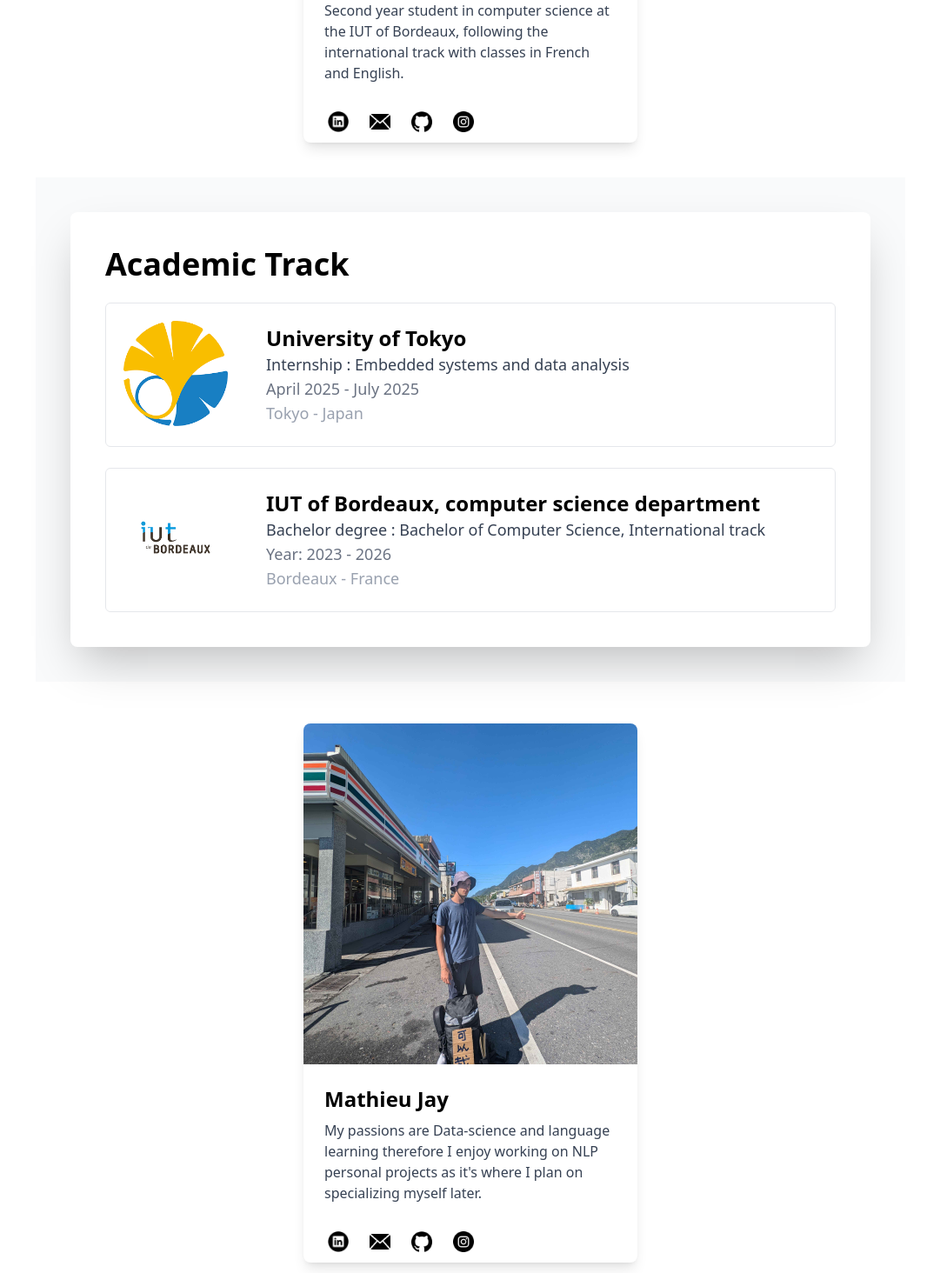
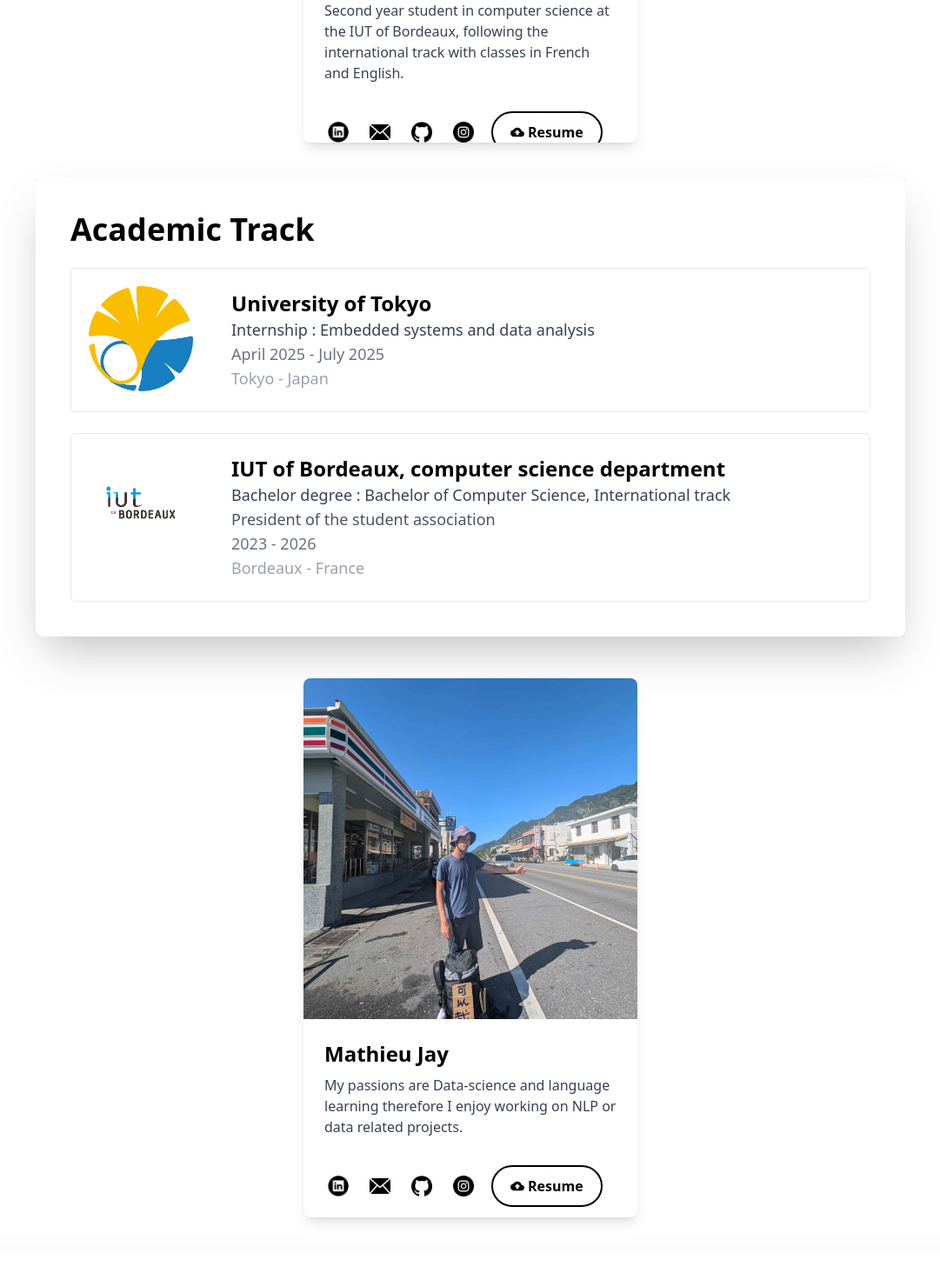
Before and after one commit to Arkww/newPortfolio, a React (Vite) app: page / in a window 1280 px wide. Shown: the part 1280-2744 px from the top of the page at 87% size, without its empty margins (99-1180 px from the left). Built offline with nearby package versions, Linux system fonts and the light colour scheme.

Commit message:
Visual fixed

```diff
--- a/src/App.tsx
+++ b/src/App.tsx
@@ -18,7 +18,7 @@ function App() {
  const handleScroll = () => {
   const currentScrollPos = window.pageYOffset;
 
-  // Show nav when at the top of the page regardless of scroll direction
+  // Show nav when at the top of the page regardless of scroll direction²
   if (currentScrollPos < 100) {
     setShowNav(true);
   } else if (prevScrollPos > currentScrollPos) {
@@ -64,7 +64,7 @@ function App() {
       }}
       className="text-lg font-semibold bg-blue-100 px-3 py-1 rounded hover:bg-blue-200"
     >
-      Track Page
+      Academic track
     </button>
     <button
       onClick={() => {
@@ -78,7 +78,7 @@ function App() {
       }}
       className="text-lg font-semibold bg-blue-100 px-3 py-1 rounded hover:bg-blue-200"
     >
-      Project Page
+      My work
     </button>
   </div>
 </nav>
--- a/src/components/Bios/1Bio.tsx
+++ b/src/components/Bios/1Bio.tsx
@@ -22,12 +22,38 @@ const Bio: React.FC = () => {
                     <p className="text-gray-700 mb-4">
                         Second year student in computer science at the IUT of Bordeaux, following the international track with classes in French and English.
                     </p>
-                    <div className="flex gap-4 mt-4">
+                    <div className="flex gap-4 mt-4 text-center items-center">
                         {logos.map((logo, index) => (
                             <a key={index} href={logo.link} target="_blank" rel="noopener noreferrer">
                                 <img src={logo.src} alt="logo" className="w-8 h-6 object-contain transition-transform duration-200 transform hover:scale-110 hover:shadow-lg" />
                             </a>
                         ))}
+                        <a href="../../../public/assets/CVEN.pdf" download className="flex flex-center">
+
+                            <button
+                                className="flex items-center justify-center cursor-pointer bg-gradient-to-tr from-grey to-white border-2 border-black rounded-full transition duration-300 ease-in-out px-5 py-2.5 font-bold text-black hover:from-white hover:to-black hover:text-white"
+                                style={{ filter: 'grayscale(100%)' }}
+                            >
+                                <svg
+                                    viewBox="0 0 24 24"
+                                    xmlns="http://www.w3.org/2000/svg"
+                                    height="16px"
+                                    width="16px"
+                                    className="mr-1"
+                                >
+                                    <path d="M0 0h24v24H0V0z" fill="none" />
+                                    <path
+                                        fill="currentColor"
+                                        d="M19.35 10.04C18.67 6.59 15.64 4 12 4
+                                            9.11 4 6.6 5.64 5.35 8.04 2.34 8.36 0 10.91 0 14
+                                            c0 3.31 2.69 6 6 6h13c2.76 0 5-2.24 5-5
+                                            0-2.64-2.05-4.78-4.65-4.96zM14 13v4h-4v-4H7
+                                            l4.65-4.65c.2-.2.51-.2.71 0L17 13h-3z"
+                                    />
+                                </svg>
+                                Resume
+                            </button>
+                        </a>
                     </div>
                 </div>
             </div>
--- a/src/components/Bios/2Bio.tsx
+++ b/src/components/Bios/2Bio.tsx
@@ -20,14 +20,40 @@ const Bio: React.FC = () => {
                 <h2 className="text-2xl font-bold mb-2">Mathieu Jay</h2>
                 <div className='flex flex-col justify-between h-full'>
                     <p className="text-gray-700 mb-4">
-                        My passions are Data-science and language learning therefore I enjoy working on NLP personal projects as it's where I plan on specializing myself later.
+                        My passions are Data-science and language learning therefore I enjoy working on NLP or data related projects.
                     </p>
-                    <div className='flex gap-4 mt-4'>
+                    <div className='flex gap-4 mt-4 text-center items-center'>
                         {logos.map((logo, index) => (
                             <a key={index} href={logo.link} target="_blank" rel="noopener noreferrer">
                                 <img src={logo.src} alt="logo" className="w-8 h-6 object-contain transition-transform duration-200 transform hover:scale-110 hover:shadow-lg" />
                             </a>
                         ))}
+                         <a href="../../../public/assets/CVEN.pdf" download className="flex flex-center">
+
+                        <button
+                            className="flex items-center justify-center cursor-pointer bg-gradient-to-tr from-grey to-white border-2 border-black rounded-full transition duration-300 ease-in-out px-5 py-2.5 font-bold text-black hover:from-white hover:to-black hover:text-white"
+                            style={{ filter: 'grayscale(100%)' }}
+                        >
+                            <svg
+                                viewBox="0 0 24 24"
+                                xmlns="http://www.w3.org/2000/svg"
+                                height="16px"
+                                width="16px"
+                                className="mr-1"
+                            >
+                                <path d="M0 0h24v24H0V0z" fill="none" />
+                                <path
+                                    fill="currentColor"
+                                    d="M19.35 10.04C18.67 6.59 15.64 4 12 4
+                                        9.11 4 6.6 5.64 5.35 8.04 2.34 8.36 0 10.91 0 14
+                                        c0 3.31 2.69 6 6 6h13c2.76 0 5-2.24 5-5
+                                        0-2.64-2.05-4.78-4.65-4.96zM14 13v4h-4v-4H7
+                                        l4.65-4.65c.2-.2.51-.2.71 0L17 13h-3z"
+                                />
+                            </svg>
+                            Resume
+                        </button>
+                    </a>
                     </div>
                 </div>
             </div>
--- a/src/components/Presentation.tsx
+++ b/src/components/Presentation.tsx
@@ -30,7 +30,7 @@ const Presentation: React.FC = () => {
                     <img key={index} src={country} alt="country" className="w-12 h-10 object-cover" />
                 ))}
             </div>
-            <p className="text-lg mt-10">I am currently looking for a one year apprenticeship starting in September and located in France.</p>
+            <p className="text-lg mt-10">I am currently looking for a one year apprenticeship starting in September 2025 and located in France.</p>
 
             {/* Arrow button with smooth scroll functionality */}
             <div className="absolute bottom-4 inset-x-0 flex justify-center">
--- a/src/components/Track.tsx
+++ b/src/components/Track.tsx
@@ -6,7 +6,7 @@ const AcademicTrack: React.FC = () => {
     return (
         <>
             <div className="flex flex-col">
-                <div className="flex flex-col md:flex-row md:w-250 sm:w-100 w-full gap-8 p-10 bg-gray-50">
+                <div className="flex flex-col md:flex-row md:w-250 sm:w-100 w-full gap-8  bg-gray-50">
                     <div className="flex-1 bg-white p-10 rounded-lg shadow-2xl">
                         <h2 className="text-4xl font-bold mb-6">Academic Track</h2>
                         {/* Added onWheel event to prevent page scroll */}
@@ -37,7 +37,10 @@ const AcademicTrack: React.FC = () => {
                                         <p className="text-gray-700 text-lg">
                                             Bachelor degree : Bachelor of Computer Science, International track
                                         </p>
-                                        <p className="text-gray-500 text-lg">Year: 2023 - 2026</p>
+                                        <p className="text-gray-600 text-lg">
+                                            President of the student association
+                                        </p>
+                                        <p className="text-gray-500 text-lg">2023 - 2026</p>
                                         <p className="text-gray-400 text-lg">Bordeaux - France</p>
                                     </div>
                                 </li>
```
Also changed, not shown: src/Projects.json (+5 -5 lines), 1 other file (tests, documents, lock files or other folders).
